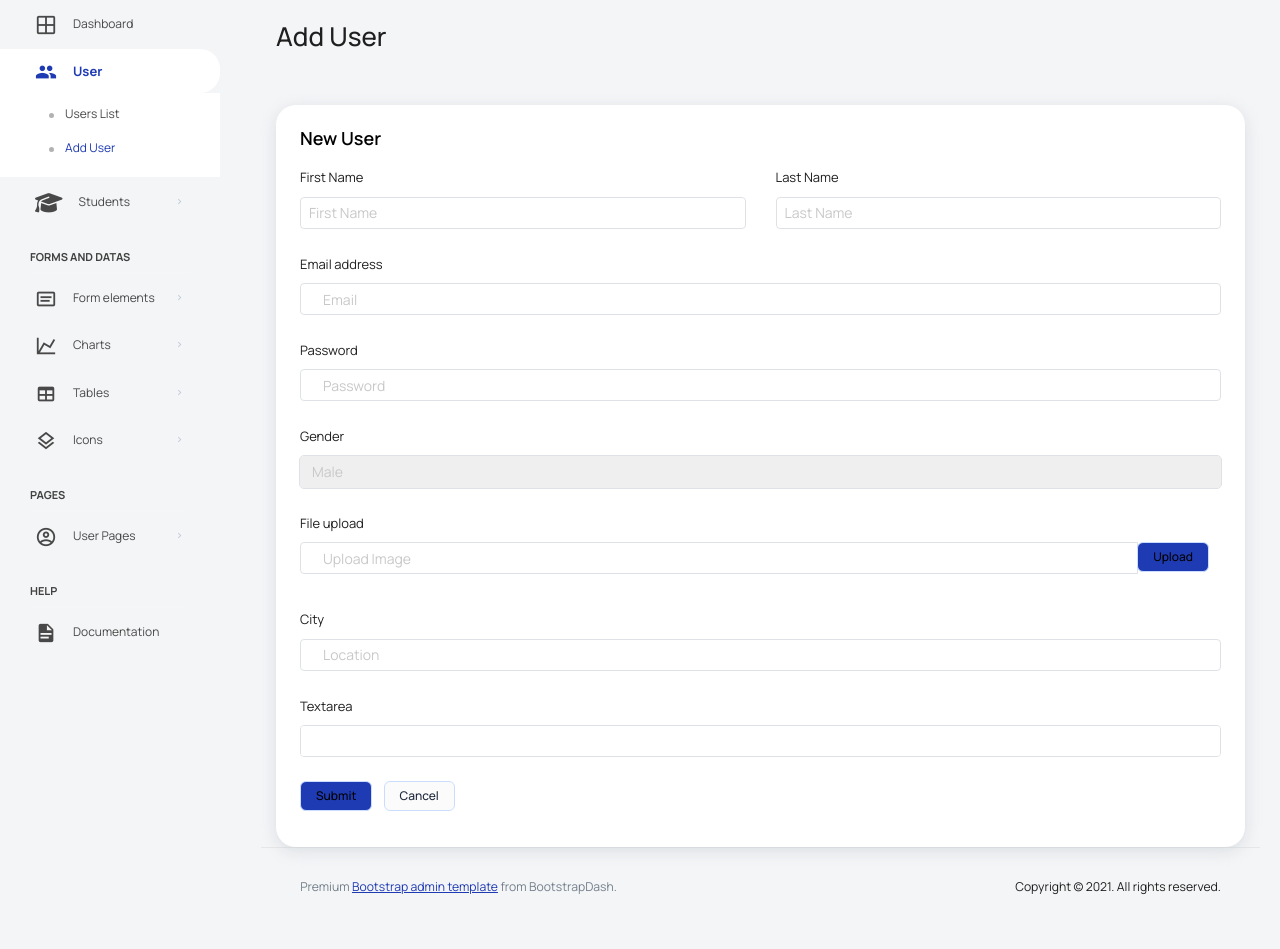
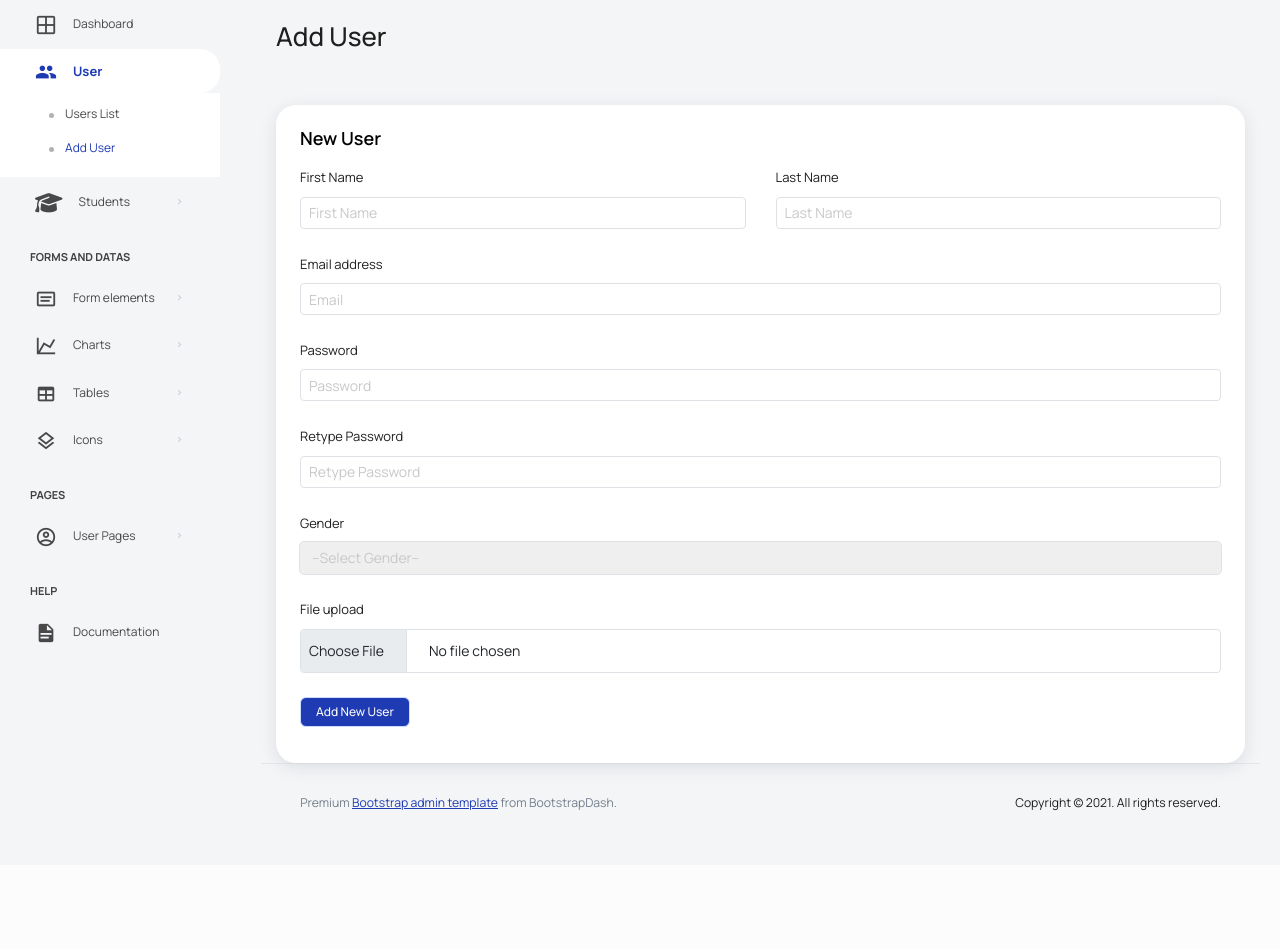
Before and after one commit to Ronel028/student-management-system-final, a PHP site: page /add_user.php in a window 1280 px wide. Shown: the part 98-1047 px from the top of the page. After the commit the page ends 909 px from the top, so only its background shows below. Run offline with PHP 8.4, Linux system fonts and the light colour scheme; the visitor is signed in with stand-in values (Sample User, id 1); some libraries are stand-ins or nearby versions.

```diff
--- a/user/add_user.php
+++ b/user/add_user.php
@@ -29,7 +29,7 @@
                                         <div class="card">
                                             <div class="card-body">
                                                 <h4 class="card-title">New User</h4>
-                                                <form class="forms-sample">
+                                                <form class="forms-sample" method="POST" enctype="multipart/form-data">
                                                     <div class="row">
                                                         <div class="col-6 form-group">
                                                             <label for="fname">First Name</label>
@@ -41,40 +41,30 @@
                                                         </div>
                                                     </div>
                                                     <div class="form-group">
-                                                        <label for="exampleInputEmail3">Email address</label>
-                                                        <input type="email" class="form-control" id="exampleInputEmail3" placeholder="Email">
+                                                        <label for="email">Email address</label>
+                                                        <input type="email" class="form-control px-2" id="email" name="email" placeholder="Email">
                                                     </div>
                                                     <div class="form-group">
-                                                        <label for="exampleInputPassword4">Password</label>
-                                                        <input type="password" class="form-control" id="exampleInputPassword4" placeholder="Password">
+                                                        <label for="password">Password</label>
+                                                        <input type="password" class="form-control px-2" id="password" placeholder="Password">
                                                     </div>
                                                     <div class="form-group">
-                                                        <label for="exampleSelectGender">Gender</label>
-                                                        <select class="form-control" id="exampleSelectGender">
+                                                        <label for="retypePassword">Retype Password</label>
+                                                        <input type="password" class="form-control px-2" id="retypePassword" placeholder="Retype Password">
+                                                    </div>
+                                                    <div class="form-group">
+                                                        <label for="gender">Gender</label>
+                                                        <select class="form-control" id="gender" name="gender">
+                                                            <option selected disabled>--Select Gender--</option>
                                                             <option>Male</option>
                                                             <option>Female</option>
                                                         </select>
                                                     </div>
                                                     <div class="form-group">
-                                                        <label>File upload</label>
-                                                        <input type="file" name="img[]" class="file-upload-default">
-                                                        <div class="input-group col-xs-12">
-                                                            <input type="text" class="form-control file-upload-info" disabled="" placeholder="Upload Image">
-                                                            <span class="input-group-append">
-                                                            <button class="file-upload-browse btn btn-primary" type="button">Upload</button>
-                                                            </span>
-                                                        </div>
+                                                        <label for="user_photo">File upload</label>
+                                                        <input type="file" class="form-control h-auto px-2" id="user_photo" name="user_photo">
                                                     </div>
-                                                    <div class="form-group">
-                                                        <label for="exampleInputCity1">City</label>
-                                                        <input type="text" class="form-control" id="exampleInputCity1" placeholder="Location">
-                                                    </div>
-                                                    <div class="form-group">
-                                                        <label for="exampleTextarea1">Textarea</label>
-                                                        <textarea class="form-control" id="exampleTextarea1" rows="4"></textarea>
-                                                    </div>
-                                                    <button type="submit" class="btn btn-primary me-2">Submit</button>
-                                                    <button class="btn btn-light">Cancel</button>
+                                                    <button type="submit" class="btn btn-primary me-2 text-light" name="add_user">Add New User</button>
                                                 </form>
                                             </div>
                                         </div>
--- /dev/null
+++ b/user/services/addUser.php
@@ -0,0 +1,5 @@
+<?php
+    if(isset($_POST['add_user'])){
+
+    }
+?>
```
